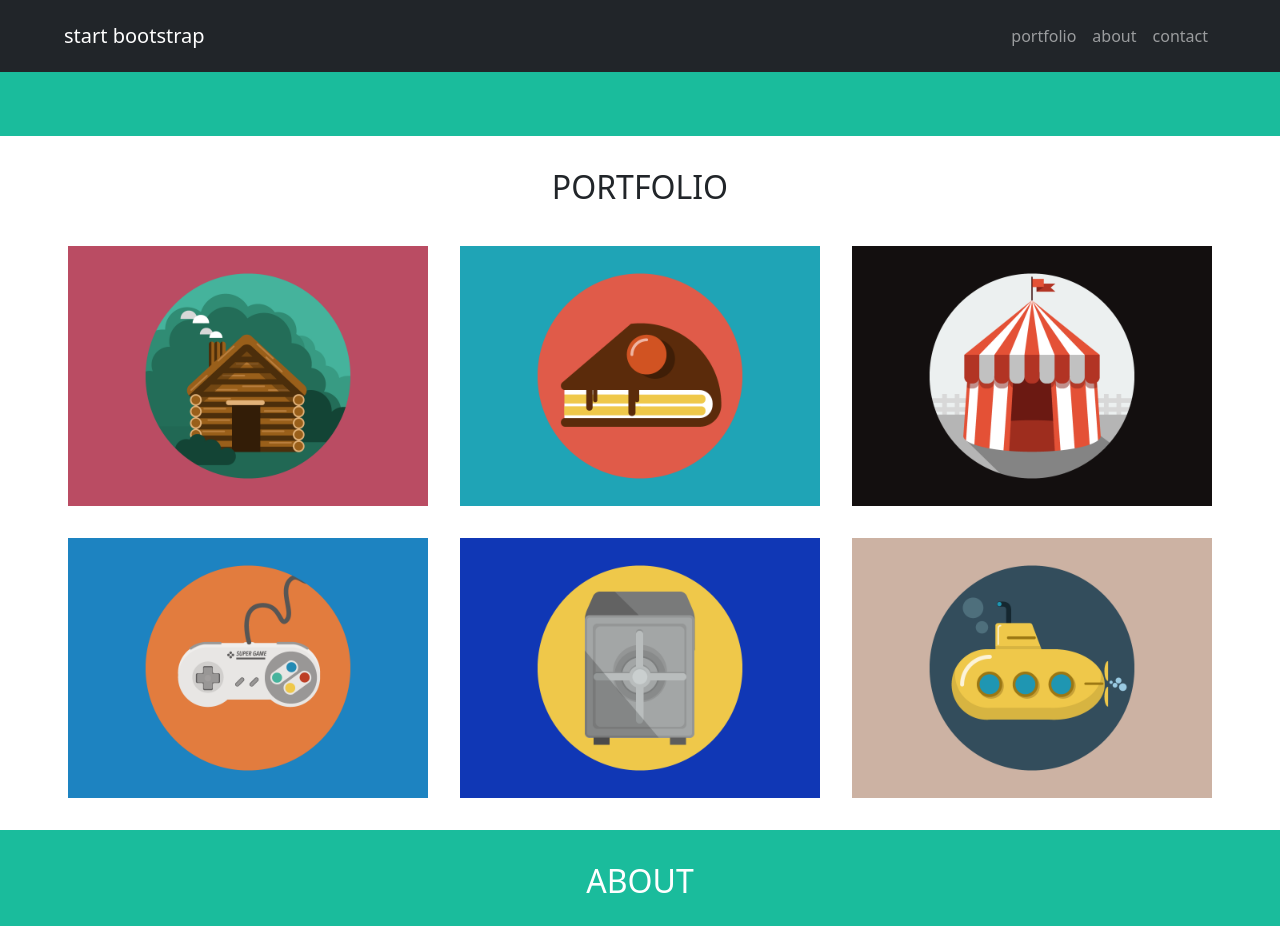
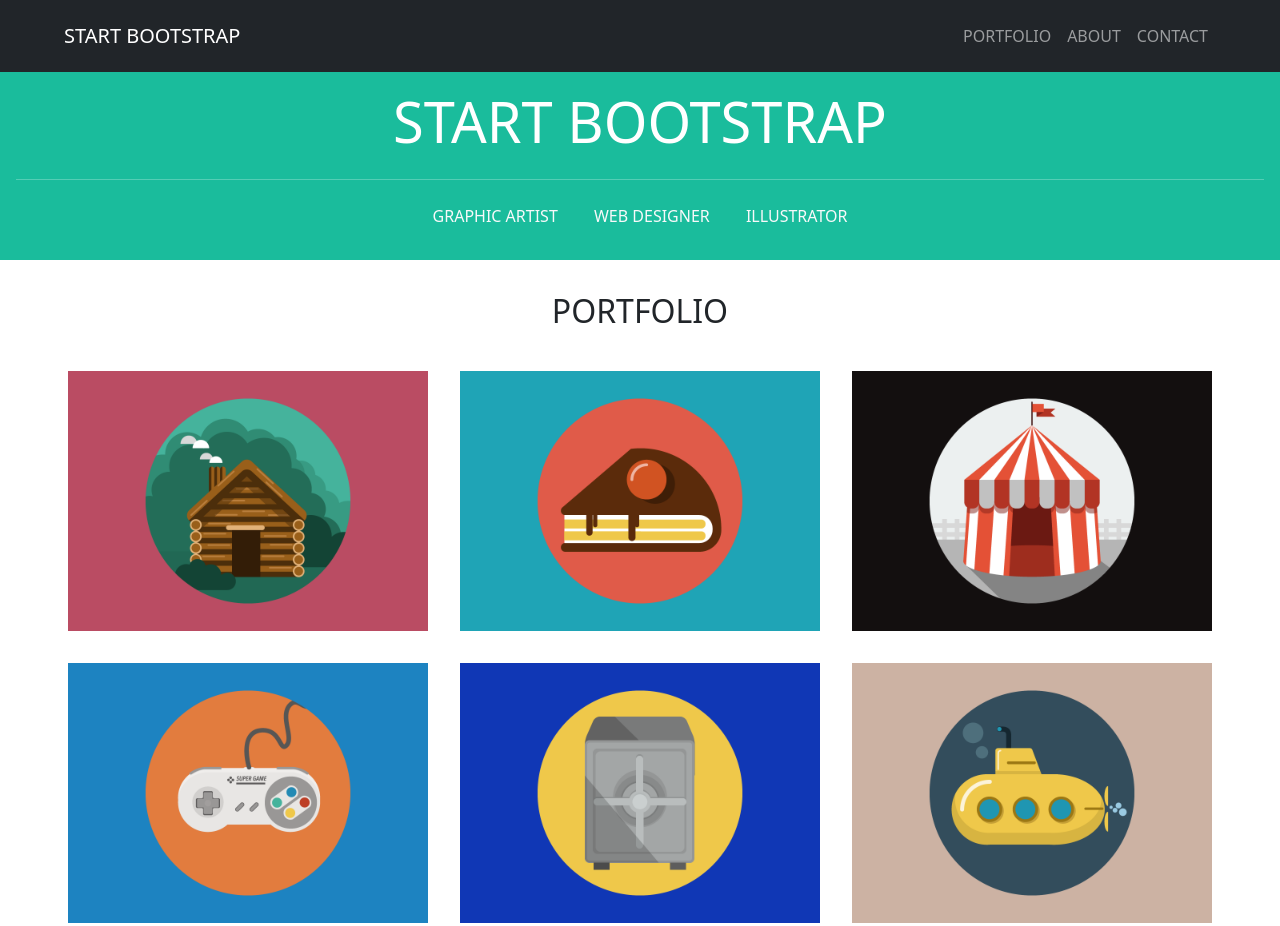
Before and after one commit to Gandalf93/html-css-bootstrap-freelancer, a plain HTML site: page index.html in a window 1280 px wide. Shown: the top 926 px of the page. Drawn offline with nearby package versions, Linux system fonts and the light colour scheme.

Commit message:
add-jumbo

```diff
--- a/index.html
+++ b/index.html
@@ -13,7 +13,7 @@
 
     <!-- INIZIO HEADER -->
     <header>
-        <nav class="navbar navbar-expand-md navbar-dark bg-dark p-3 ">
+        <nav class="navbar navbar-expand-md navbar-dark bg-dark p-3 text-uppercase">
             <div class="container-fluid px-lg-5">
 
               <a class="navbar-brand" href="#">start bootstrap</a>
@@ -37,18 +37,28 @@
               </div>
             </div>
         </nav>
-
-
-        <div class="container-fluid p-3 azzurro">
-            <div class="row d-flex justify-content-center">
-                <div class="col-12 p-3">
-                    <div class="box"></div>
-                </div>
-            </div>
-        </div>
-
     </header>
     <!-- FINE HEADER -->
+
+    <!-- INIZIO JUMBOTRON -->
+            <div class="jumbotron azzurro text-white text-uppercase text-center p-3">
+
+                <h1 class="display-4">start bootstrap</h1>
+                <hr class="my-4">
+                <p>
+                    <span class="p-3">
+                        <a class="link-light text-decoration-none" href="#">graphic artist</a>
+                    </span>
+                    <span class="p-3">
+                        <a class="link-light text-decoration-none" href="#">web designer</a>
+                    </span>
+                    <span class="p-3">
+                        <a class="link-light text-decoration-none" href="#">illustrator</a>
+                    </span>
+                </p>
+
+            </div>
+        <!-- FINE JUMBOTRON -->
 
         <!-- INIZIO MAIN -->
         <main>
@@ -125,7 +135,7 @@
 
                     <div class="row ">
                         <div class="p-3 col-12 download d-flex justify-content-center text-capitalize" >
-                       <a class="link-light" href="#">download</a>
+                           <a class="link-light text-decoration-none" href="#">download</a>
                         </div>
                     </div>
 
```
Lines whose indentation alone changed are shown as unchanged.
